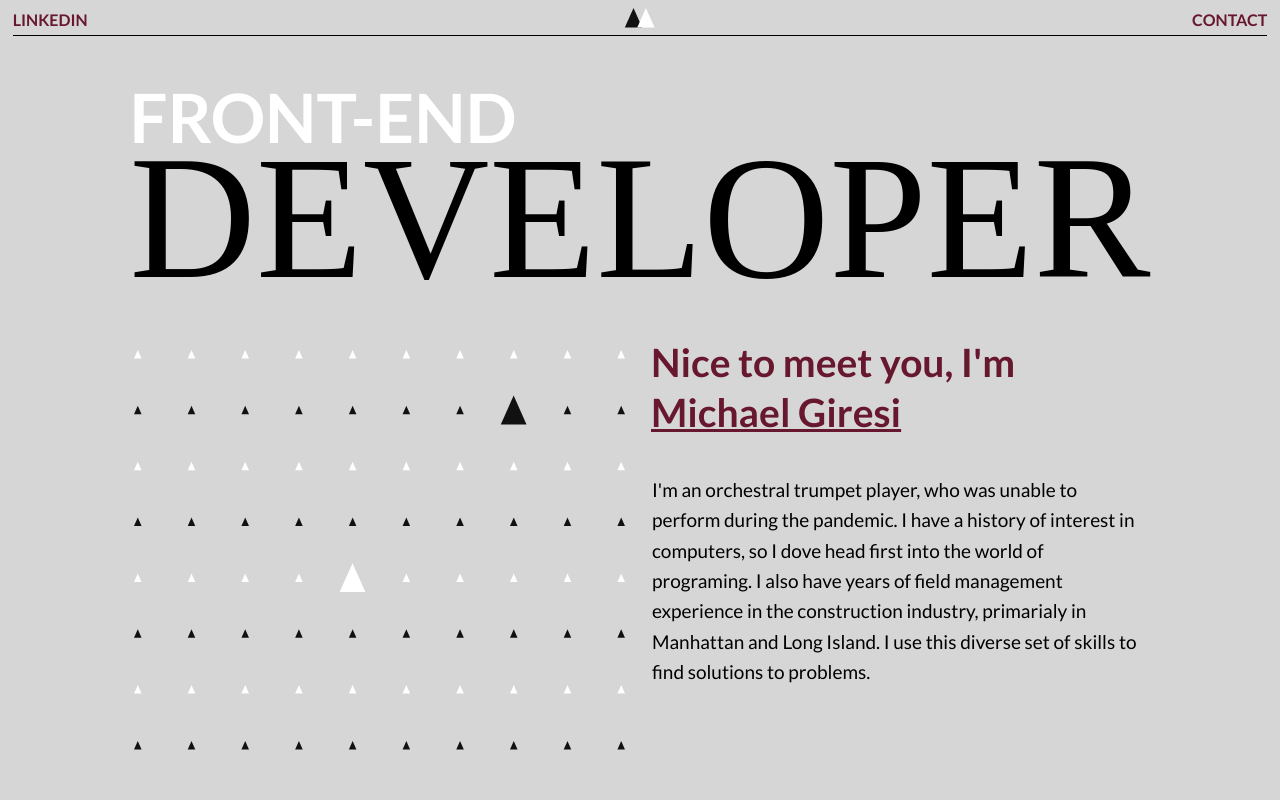
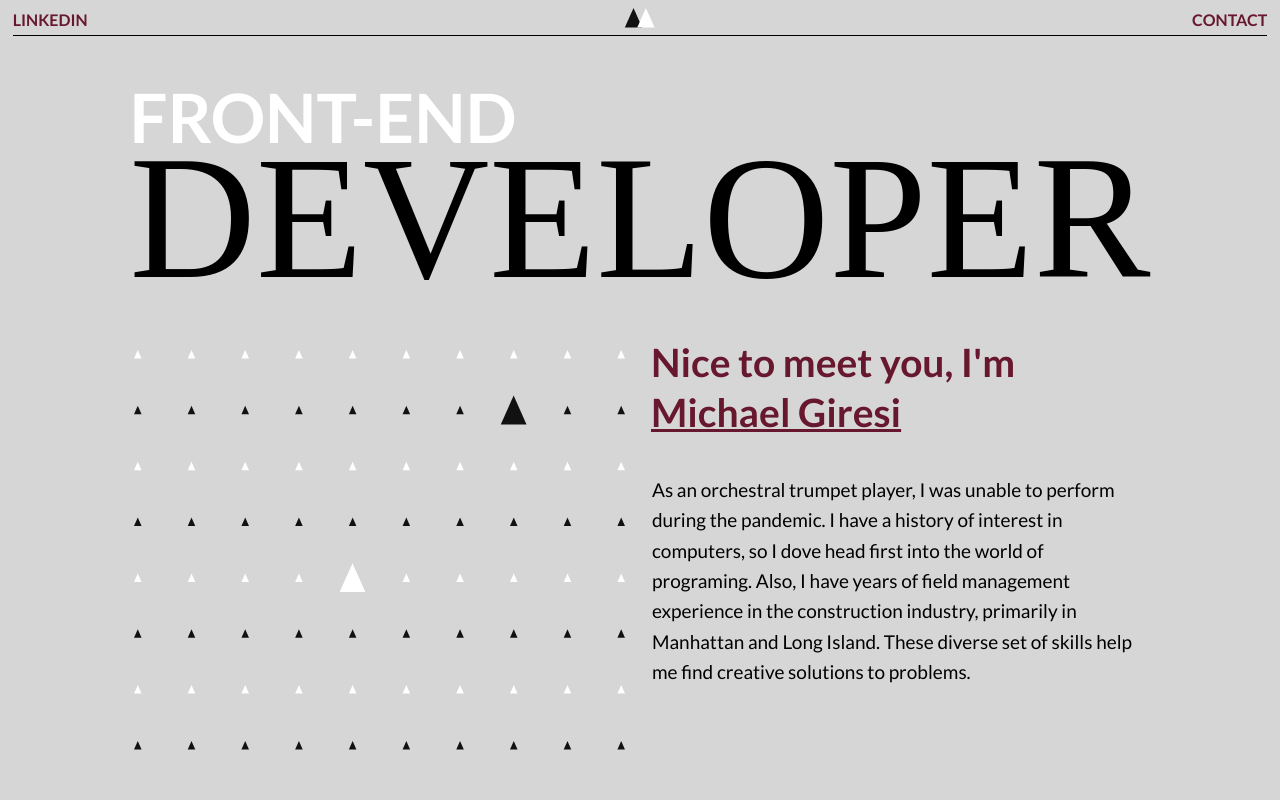
Before and after one commit to MichaelGiresi/Portfolio, a React (Create React App) app: page / in a window 1280 px wide. Shown: the top 800 px of the page. Built offline with nearby package versions, Linux system fonts and the light colour scheme.

Commit message:
hero copy complete

```diff
--- a/src/components/Hero.jsx
+++ b/src/components/Hero.jsx
@@ -57,11 +57,11 @@ const Hero = () => {
         <div className='hero_text_container'>
           <div className='hero_text_heading' ref={hthRef}>Nice to meet you, I'm <span className='MG_span'><img className="img1" src={selfie}/>Michael Giresi</span></div>
           <div className='hero_text' ref={htRef}>
-          I'm an orchestral trumpet player, who was unable to perform during the pandemic.
+          As an orchestral trumpet player, I was unable to perform during the pandemic.
           I have a history of interest in computers, so I dove head first into the world
-          of programing. I also have years of field management experience in the construction
-          industry, primarialy in Manhattan and Long Island. I use this diverse set of skills to
-          find solutions to problems. </div>
+          of programing. Also, I have years of field management experience in the construction
+          industry, primarily in Manhattan and Long Island. These diverse set of skills help me
+          find creative solutions to problems. </div>
         </div>
       </div>
     </div>
```
